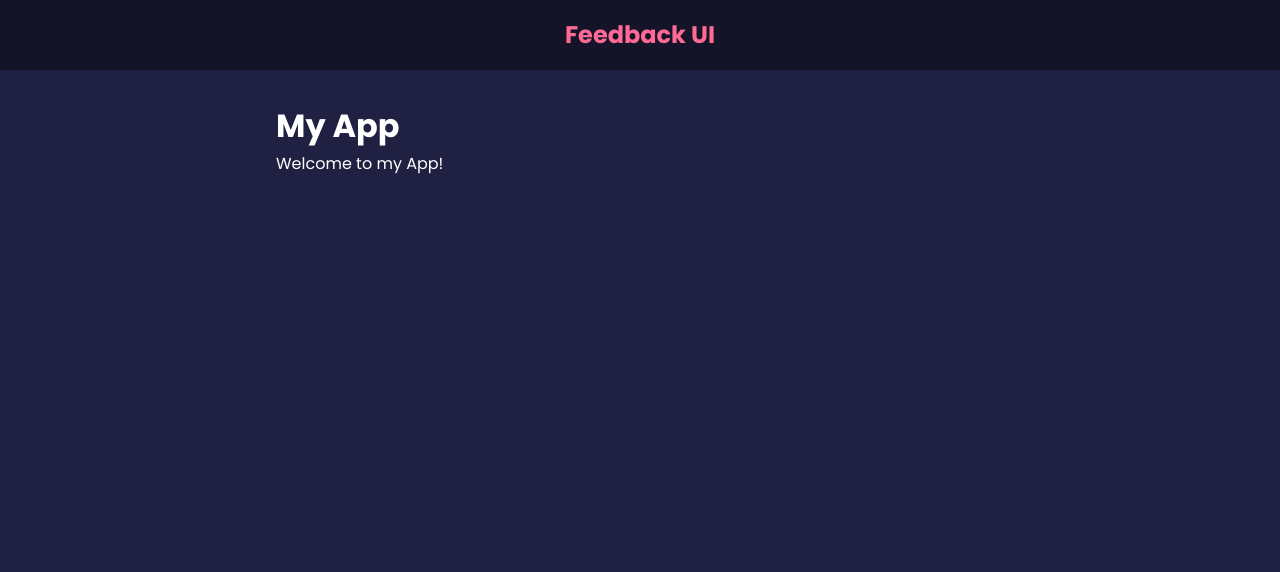
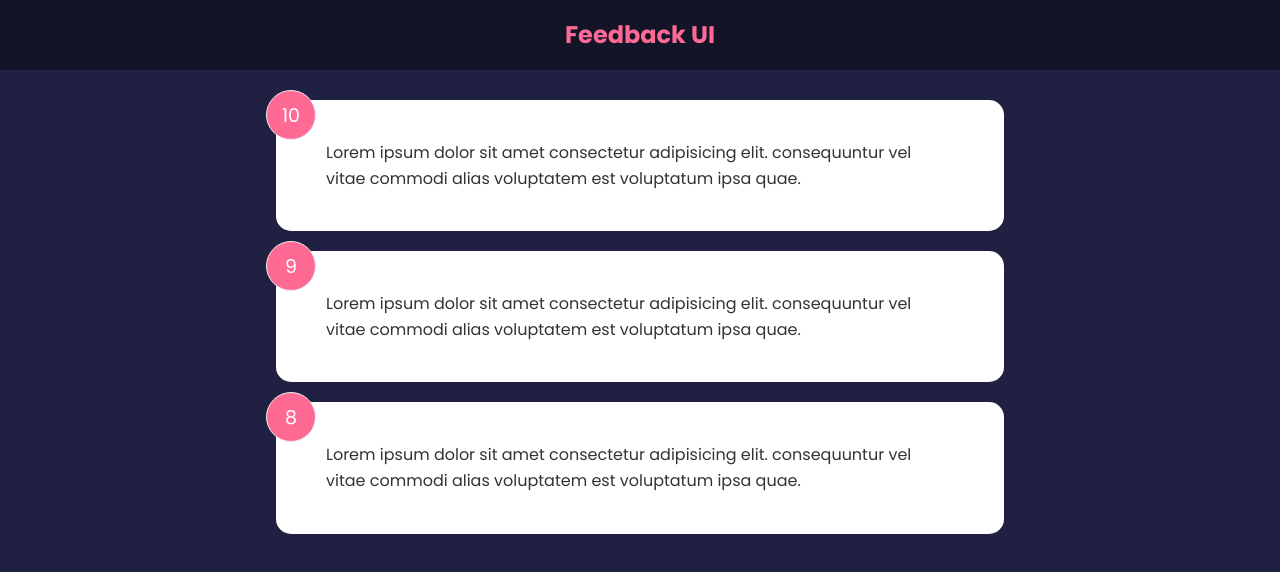
Before and after one commit to jonathanjacka/react_feedback_ui, a React (Create React App) app: page / in a window 1280 px wide. Shown: the top 572 px of the page. Built offline with nearby package versions, Linux system fonts and the light colour scheme.

Commit message:
Updated FeebackList and Feedback components

```diff
--- a/src/App.js
+++ b/src/App.js
@@ -1,14 +1,17 @@
-import React from 'react';
+import React, { useState } from 'react';
+
+import FeedbackData from './data/FeedbackData';
 
 import Header from './components/Header';
+import FeedbackList from './components/FeedbackList';
 
 function App() {
+  const [feedback, setFeedback] = useState(FeedbackData);
   return (
     <>
       <Header />
       <div className='container'>
-        <h1>My App</h1>
-        <p>Welcome to my App!</p>
+        <FeedbackList feedback={feedback} />
       </div>
     </>
   );
--- /dev/null
+++ b/src/components/FeedbackItem.jsx
@@ -0,0 +1,23 @@
+import PropTypes from 'prop-types';
+
+function FeedbackItem({data: {rating, text}}) {
+
+    return (
+        <div className='card'>
+            <div className="num-display">{rating}</div>
+            <div className="text-display">{text}</div>
+        </div>
+    )
+}
+
+FeedbackItem.defaultProps = {
+    data: {
+        rating: 10,
+        text: 'Lorem ipsum dolor sit, amet consectetur adipisicing elit.'
+    }
+}
+FeedbackItem.propTypes = {
+    data: PropTypes.object.isRequired
+}
+
+export default FeedbackItem;
--- /dev/null
+++ b/src/components/FeedbackList.jsx
@@ -0,0 +1,24 @@
+import React from 'react'
+import Proptypes from 'prop-types';
+import FeedbackItem from './FeedbackItem'
+
+function FeedbackList({feedback}) {
+  return (
+    <div className='feedback-list'>
+      { feedback && feedback.length > 0 ? (
+        feedback.map(item =>
+            <FeedbackItem key={item.id} data={item}/>
+        )
+      ) : <p>There are no items to display.</p> }
+    </div>
+  )
+}
+
+FeedbackList.defaultProps = {
+    feedback: []
+}
+FeedbackList.propTypes = {
+    feedback: Proptypes.array.isRequired
+}
+
+export default FeedbackList
--- /dev/null
+++ b/src/data/FeedbackData.js
@@ -0,0 +1,19 @@
+const FeedbackData = [
+  {
+    id: 1,
+    rating: 10,
+    text: 'Lorem ipsum dolor sit amet consectetur adipisicing elit. consequuntur vel vitae commodi alias voluptatem est voluptatum ipsa quae.',
+  },
+  {
+    id: 2,
+    rating: 9,
+    text: 'Lorem ipsum dolor sit amet consectetur adipisicing elit. consequuntur vel vitae commodi alias voluptatem est voluptatum ipsa quae.',
+  },
+  {
+    id: 3,
+    rating: 8,
+    text: 'Lorem ipsum dolor sit amet consectetur adipisicing elit. consequuntur vel vitae commodi alias voluptatem est voluptatum ipsa quae.',
+  },
+];
+
+export default FeedbackData;
```
Also changed, not shown: src/components/shared/Card.jsx (added).
